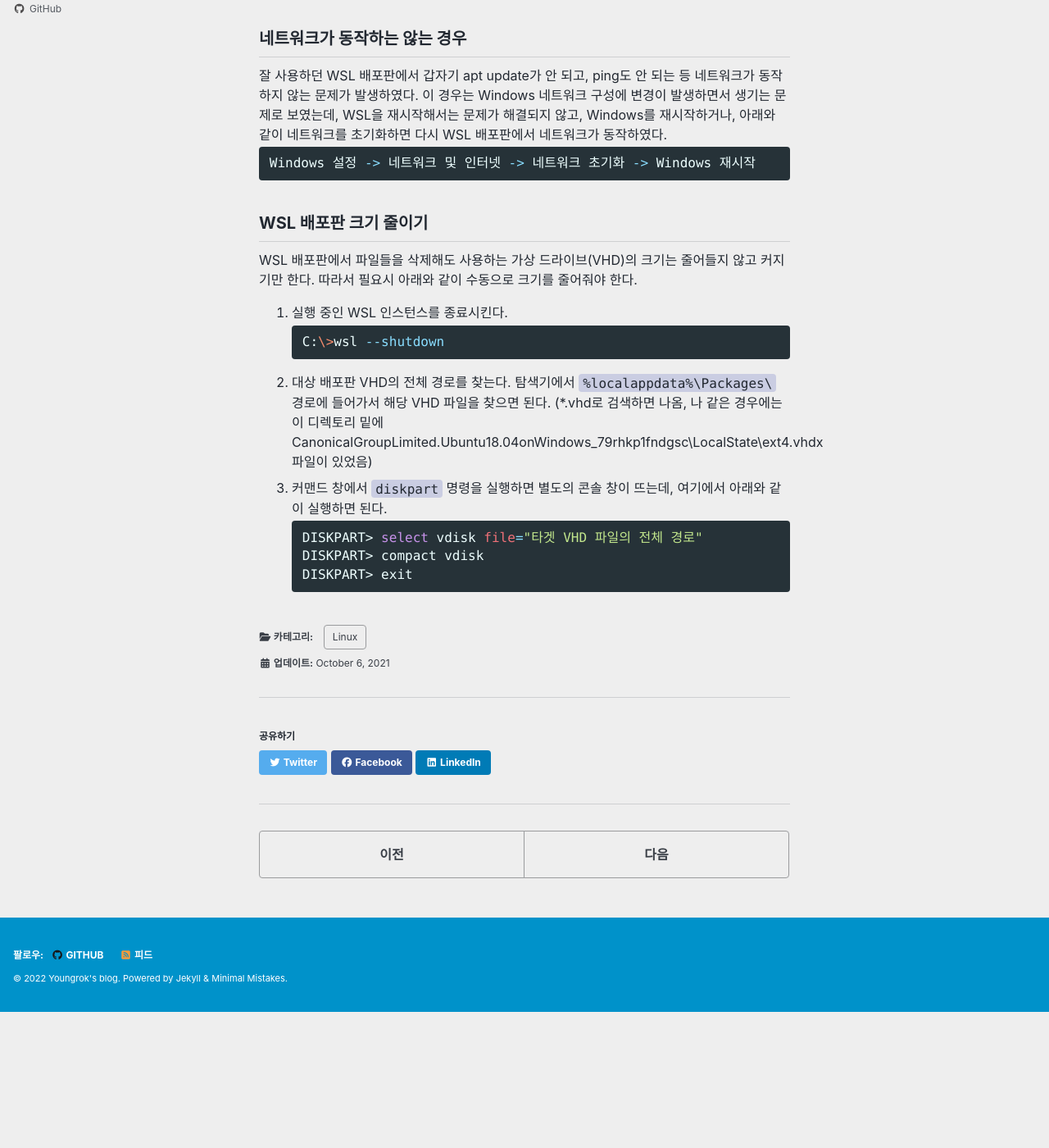
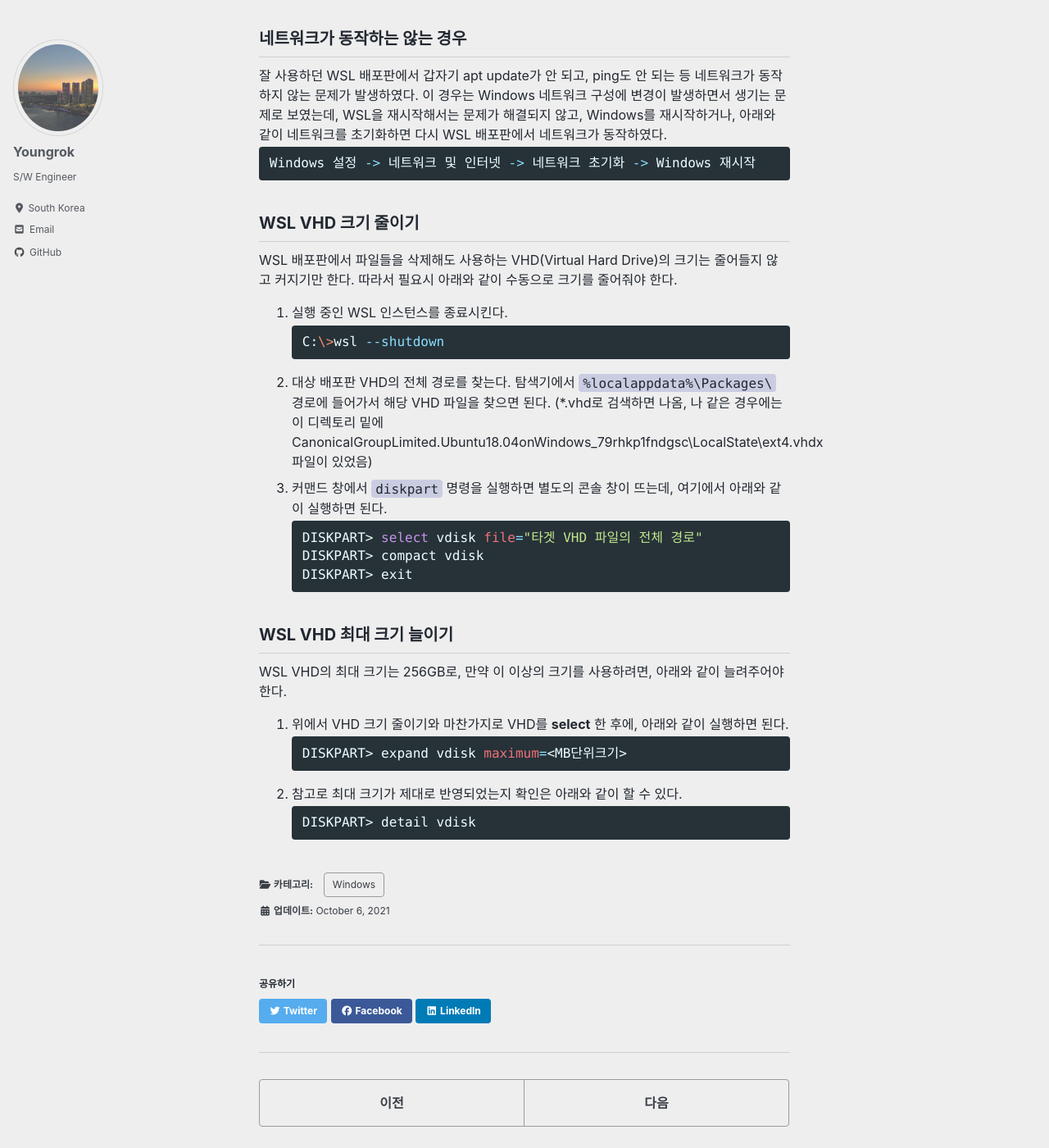
Before and after one commit to yrpark99/yrpark99.github.io, a Jekyll site: the page built from _posts/2021-10-06-windows11_wsl2.md, in a window 1280 px wide and 1400 px high, scrolled down 5042 px. Shown: the whole window at 82% size. Built offline with Jekyll 4.4.1, drawn with Linux system fonts in a browser that asks for light colours; cached includes are drawn as plain includes; nearby versions of some CDN libraries; some web fonts are replaced; before the commit the page ends 6276 px from its top, so only the background shows below that; some of the changed text lies outside the part shown.

````diff
--- a/_posts/2021-10-06-windows11_wsl2.md
+++ b/_posts/2021-10-06-windows11_wsl2.md
@@ -1,6 +1,6 @@
 ---
 title: "Windows11 WSL2 소개"
-category: Linux
+category: Windows
 toc: true
 toc_label: "이 페이지 목차"
 ---
@@ -159,8 +159,8 @@ $ exec sudo nsenter -t $(pidof systemd) -a su - $LOGNAME
 Windows 설정 -> 네트워크 및 인터넷 -> 네트워크 초기화 -> Windows 재시작
 ```
 
-## WSL 배포판 크기 줄이기
-WSL 배포판에서 파일들을 삭제해도 사용하는 가상 드라이브(VHD)의 크기는 줄어들지 않고 커지기만 한다. 따라서 필요시 아래와 같이 수동으로 크기를 줄어줘야 한다.
+## WSL VHD 크기 줄이기
+WSL 배포판에서 파일들을 삭제해도 사용하는 VHD(Virtual Hard Drive)의 크기는 줄어들지 않고 커지기만 한다. 따라서 필요시 아래와 같이 수동으로 크기를 줄어줘야 한다.
 1. 실행 중인 WSL 인스턴스를 종료시킨다.
    ```shell
    C:\>wsl --shutdown
@@ -172,3 +172,14 @@ WSL 배포판에서 파일들을 삭제해도 사용하는 가상 드라이브(V
    DISKPART> compact vdisk
    DISKPART> exit
    ```
+
+## WSL VHD 최대 크기 늘이기
+WSL VHD의 최대 크기는 256GB로, 만약 이 이상의 크기를 사용하려면, 아래와 같이 늘려주어야 한다.
+1. 위에서 VHD 크기 줄이기와 마찬가지로 VHD를 **select** 한 후에, 아래와 같이 실행하면 된다.
+   ```shell
+   DISKPART> expand vdisk maximum=<MB단위크기>
+   ```
+1. 참고로 최대 크기가 제대로 반영되었는지 확인은 아래와 같이 할 수 있다.
+   ```shell
+   DISKPART> detail vdisk
+   ```
````
Also changed, not shown: _posts/2021-02-05-wsl2_intro.md (+1 -1 lines), _posts/2022-03-05-static_shared.md (added, +40 -0 lines).
